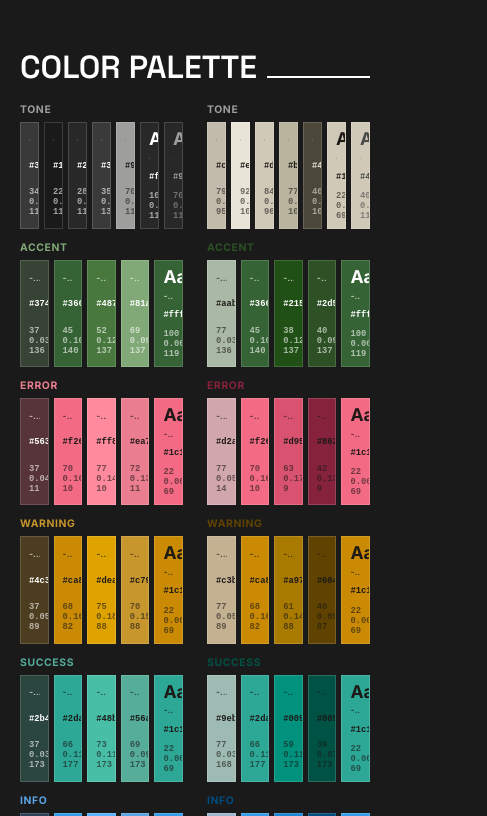
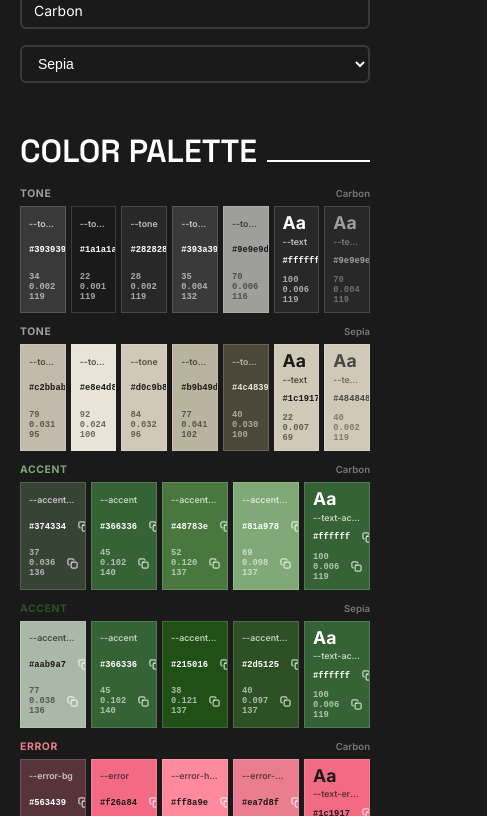
Before and after one commit to ABHC/design-system-tester, a SvelteKit app: page /customizer in a window 390 px wide. Shown: the part 948-1764 px from the top of the page, 487 px wide, since content can reach past the window. Built offline with nearby package versions, Linux system fonts and the light colour scheme; a web font is replaced by a local one.

Commit message:
Make customizer responsive

```diff
--- a/src/routes/customizer/+page.svelte
+++ b/src/routes/customizer/+page.svelte
@@ -650,6 +650,13 @@
         padding: 10px 20px;
     }
 
+    @media (max-width: 1024px) {
+        .picker-tabs {
+            flex-wrap: wrap;
+            gap: 8px;
+        }
+    }
+
     .picker-toggles {
         display: flex;
         gap: 8px;
@@ -724,6 +731,12 @@
         border-color: var(--accent);
     }
 
+    @media (max-width: 1024px) {
+        .theme-selector-row {
+            flex-direction: column;
+        }
+    }
+
     @media (max-width: 768px) {
         .content {
             padding: 10px 20px 40px;
--- a/src/routes/customizer/Colorblind.svelte
+++ b/src/routes/customizer/Colorblind.svelte
@@ -499,7 +499,7 @@
     }
 
     .cb-score-label {
-        color: var(--text-muted);
+        color: var(--text);
         flex: 1;
     }
 
@@ -527,7 +527,7 @@
 
     .cb-score-hint {
         font-size: 0.7rem;
-        color: var(--text-muted);
+        color: var(--text);
         margin-top: 2px;
     }
 
@@ -571,7 +571,7 @@
     }
 
     .cb-change-pair {
-        color: var(--text-muted);
+        color: var(--text);
         white-space: nowrap;
         overflow: hidden;
         text-overflow: ellipsis;
--- a/src/routes/customizer/Contrast.svelte
+++ b/src/routes/customizer/Contrast.svelte
@@ -91,6 +91,21 @@
     }
 
     const tokens = $derived(makeTokensFor(selected_tone_palette, selected_tone));
+
+    interface RenderContext {
+        palette: ToneTheme;
+        tk: Record<string, string>;
+    }
+
+    const has_opposite = $derived(opposite_theme !== null && opposite_tokens !== null);
+
+    const contexts = $derived.by((): RenderContext[] => {
+        const arr: RenderContext[] = [{ palette: selected_tone_palette, tk: tokens }];
+        if (opposite_theme && opposite_tokens) {
+            arr.push({ palette: opposite_theme, tk: opposite_tokens });
+        }
+        return arr;
+    });
 
     function getSemanticLabel(name: string): string {
         const map: Record<string, string | undefined> = {
@@ -439,10 +454,66 @@
             <span style="color: var(--info-muted);">■</span> {trans?.contrast.surface_badge}
         </p>
 
-        <!-- Surface & Text Cards -->
-        {#snippet surfaceCards(palette: ToneTheme, tk: Record<string, string>)}
-            <div class="semantic-cards">
+        <!-- Surface separation card -->
+        {#snippet surfaceCard(palette: ToneTheme, tk: Record<string, string>)}
+            <div class="sem-card">
+                <div class="sem-card-header">
+                    <span class="sem-card-title">{trans?.contrast.cat_surfaces}</span>
+                    {#if has_opposite}
+                        <span class="sem-card-hex">{palette.name}</span>
+                    {/if}
+                </div>
+                <div class="sem-card-surfaces">
+                    {#each [
+                        { label: 'tone-bg', hex: palette.bg },
+                        { label: 'tone', hex: palette.card },
+                        { label: 'tone-hover', hex: tk['--tone-hover'] },
+                    ] as s}
+                        <div
+                            class="sem-surface-swatch"
+                            style="background: {s.hex}; color: {tk['--text']}"
+                        >
+                            <span class="sem-surface-label">{s.label}</span>
+                            <span class="sem-surface-hex">{s.hex}</span>
+                        </div>
+                    {/each}
+                </div>
+                <div class="sem-card-checks">
+                    {#each [
+                        {
+                            label: 'tone',
+                            sublabel: 'tone-bg',
+                            c1: palette.card,
+                            c2: palette.bg
+                        },
+                        {
+                            label: 'tone-hover',
+                            sublabel: 'tone-bg',
+                            c1: tk['--tone-hover'],
+                            c2: palette.bg
+                        },
+                        {
+                            label: 'tone-hover',
+                            sublabel: 'tone',
+                            c1: tk['--tone-hover'],
+                            c2: palette.card
+                        },
+                    ] as check}
+                        {@const ratio = getContrastRatio(check.c1, check.c2)}
+                        <div class="sem-check-row">
+                            <div class="swatch-surface-outer" style="background: {check.c2};">
+                                <div class="swatch-surface-inner" style="background: {check.c1};"></div>
+                            </div>
+                            <span class="sem-check-label">{check.label} / {check.sublabel}</span>
+                            <span class="sem-check-ratio">{ratio}</span>
+                        </div>
+                    {/each}
+                </div>
+            </div>
+        {/snippet}
+
         <!-- Text readability card -->
+        {#snippet textCard(palette: ToneTheme, tk: Record<string, string>)}
             <div class="sem-card">
                 <div class="sem-card-header">
                     <span class="sem-card-title">{trans?.contrast.cat_text}</span>
@@ -498,79 +569,25 @@
                     {/each}
                 </div>
             </div>
-
-                <!-- Surface separation card -->
-                <div class="sem-card">
-                    <div class="sem-card-header">
-                        <span class="sem-card-title">{trans?.contrast.cat_surfaces}</span>
-                    </div>
-                    <div class="sem-card-surfaces">
-                        {#each [
-                            { label: 'tone-bg', hex: palette.bg },
-                            { label: 'tone', hex: palette.card },
-                            { label: 'tone-hover', hex: tk['--tone-hover'] },
-                        ] as s}
-                            <div
-                                class="sem-surface-swatch"
-                                style="background: {s.hex}; color: {tk['--text']}"
-                            >
-                                <span class="sem-surface-label">{s.label}</span>
-                                <span class="sem-surface-hex">{s.hex}</span>
-                            </div>
-                        {/each}
-                    </div>
-                    <div class="sem-card-checks">
-                        {#each [
-                            {
-                                label: 'tone',
-                                sublabel: 'tone-bg',
-                                c1: palette.card,
-                                c2: palette.bg
-                            },
-                            {
-                                label: 'tone-hover',
-                                sublabel: 'tone-bg',
-                                c1: tk['--tone-hover'],
-                                c2: palette.bg
-                            },
-                            {
-                                label: 'tone-hover',
-                                sublabel: 'tone',
-                                c1: tk['--tone-hover'],
-                                c2: palette.card
-                            },
-                        ] as check}
-                            {@const ratio = getContrastRatio(check.c1, check.c2)}
-                            <div class="sem-check-row">
-                                <div class="swatch-surface-outer" style="background: {check.c2};">
-                                    <div class="swatch-surface-inner" style="background: {check.c1};"></div>
-                                </div>
-                                <span class="sem-check-label">{check.label} / {check.sublabel}</span>
-                                <span class="sem-check-ratio">{ratio}</span>
-                            </div>
-                        {/each}
-                    </div>
-                </div>
-            </div>
         {/snippet}
 
         <div class="contrast-category-title">
             {trans?.contrast.cat_surfaces} & {trans?.contrast.cat_text}
         </div>
         <p class="contrast-note">{trans?.contrast.surface_note}</p>
-        <div class="semantic-columns">
-            {@render surfaceCards(selected_tone_palette, tokens)}
-            {#if opposite_theme && opposite_tokens}
-                {@render surfaceCards(opposite_theme, opposite_tokens)}
-            {/if}
+        <div class="semantic-grid" class:dual={has_opposite}>
+            {#each contexts as ctx}
+                {@render surfaceCard(ctx.palette, ctx.tk)}
+            {/each}
+            {#each contexts as ctx}
+                {@render textCard(ctx.palette, ctx.tk)}
+            {/each}
         </div>
 
         <!-- Semantic Color Preview -->
         <div class="contrast-category-title">{trans?.contrast.cat_semantic}</div>
         <p class="contrast-note">{trans?.contrast.semantic_note}</p>
-        {#snippet semanticCards(palette: ToneTheme, tk: Record<string, string>)}
-            <div class="semantic-cards">
-                {#each SEMANTIC_NAMES as name}
+        {#snippet semCard(name: string, palette: ToneTheme, tk: Record<string, string>)}
             {@const base_hex = getSemanticHex(name)}
             {@const text_on_color = tk[`--text-${name}`]}
             {@const muted_hex = tk[`--${name}-muted`]}
@@ -627,6 +644,9 @@
                         style="background:{palette.card};"
                     >
                         {getSemanticLabel(name)}
+                        {#if has_opposite}
+                            <span class="sem-card-palette">· {palette.name}</span>
+                        {/if}
                     </span>
                     <span
                         class="sem-card-hex"
@@ -662,15 +682,14 @@
                     {/each}
                 </div>
             </div>
-                {/each}
-            </div>
         {/snippet}
 
-        <div class="semantic-columns">
-            {@render semanticCards(selected_tone_palette, tokens)}
-            {#if opposite_theme && opposite_tokens}
-                {@render semanticCards(opposite_theme, opposite_tokens)}
-            {/if}
+        <div class="semantic-grid" class:dual={has_opposite}>
+            {#each SEMANTIC_NAMES as name}
+                {#each contexts as ctx}
+                    {@render semCard(name, ctx.palette, ctx.tk)}
+                {/each}
+            {/each}
         </div>
 
 
@@ -805,16 +824,23 @@
         margin-bottom: 0.5rem;
     }
 
-    /* Semantic columns (dual-theme) */
-    .semantic-columns {
-        display: flex;
-        gap: 1.5rem;
+    /* Semantic grid: auto-fill when single, paired 2-col when dual */
+    .semantic-grid {
+        display: grid;
+        grid-template-columns: repeat(auto-fill, minmax(280px, 1fr));
+        gap: 0.75rem;
         margin-top: 0.75rem;
     }
 
-    .semantic-columns > .semantic-cards {
-        flex: 0.5;
-        min-width: 0;
+    .semantic-grid.dual {
+        grid-template-columns: 1fr 1fr;
+    }
+
+    .sem-card-palette {
+        font-size: 0.6rem;
+        font-weight: 600;
+        opacity: 0.7;
+        margin-left: 0.25rem;
     }
 
     /* Surface swatches (inside sem-card) */
@@ -864,14 +890,6 @@
         width: 1rem;
         height: 0.7rem;
         border-radius: 2px;
-    }
-
-    /* Semantic cards */
-    .semantic-cards {
-        display: grid;
-        grid-template-columns: repeat(auto-fill, minmax(280px, 1fr));
-        gap: 0.75rem;
-        margin-top: 0.75rem;
     }
 
     .sem-card {
@@ -927,7 +945,7 @@
 
     .sem-check-label {
         font-size: 0.65rem;
-        color: var(--text-muted);
+        color: var(--text);
         flex: 1;
         min-width: 0;
         white-space: nowrap;
@@ -1026,26 +1044,26 @@
     .suggest-hex {
         font-size: 0.65rem;
         font-family: monospace;
-        color: var(--text-muted);
+        color: var(--text);
     }
 
     .suggest-oklch {
         font-size: 0.55rem;
         font-family: monospace;
-        color: var(--text-muted);
+        color: var(--text);
         opacity: 0.6;
     }
 
     .suggest-arrow {
         font-size: 1rem;
-        color: var(--text-muted);
+        color: var(--text);
         flex-shrink: 0;
     }
 
     .suggest-detail {
         margin-top: 0.35rem;
         font-size: 0.7rem;
-        color: var(--text-muted);
+        color: var(--text);
         font-style: italic;
         font-family: monospace;
     }
@@ -1056,9 +1074,20 @@
         gap: 30px;
     }
 
-    @media (max-width: 768px) {
+    @media (max-width: 1024px) {
+        .semantic-grid.dual {
+            grid-template-columns: 1fr;
+        }
+
         .rules-block {
             flex-direction: column;
         }
     }
+
+    @media (max-width: 768px) {
+        .sem-check-label {
+            white-space: normal;
+            line-height: 1.15;
+        }
+    }
 </style>
--- a/src/routes/customizer/ThemeSwatches.svelte
+++ b/src/routes/customizer/ThemeSwatches.svelte
@@ -134,49 +134,72 @@
         if (!opposite_tokens || !opposite_palette) return null;
         return buildGroups(opposite_tokens, opposite_palette.card);
     });
+
+    interface InterleavedCell {
+        group: SwatchGroup;
+        palette_name: string;
+    }
+
+    const cells = $derived.by((): InterleavedCell[] => {
+        const out: InterleavedCell[] = [];
+        for (let i = 0; i < current_groups.length; i++) {
+            out.push({ group: current_groups[i], palette_name: current_palette.name });
+            if (opposite_groups && opposite_palette) {
+                out.push({ group: opposite_groups[i], palette_name: opposite_palette.name });
+            }
+        }
+        return out;
+    });
+
+    const has_opposite = $derived(opposite_groups !== null);
 </script>
 
-{#snippet swatchCol(groups: SwatchGroup[])}
-    <div class="ts-col">
-        {#each groups as group}
-            <div class="ts-group">
+<div class="ts-grid" class:dual={has_opposite}>
+    {#each cells as cell}
+        <div class="ts-group">
+            <div class="ts-group-header">
                 <span
                     class="ts-group-label"
-                    style={group.labelColor ? `color: ${group.labelColor};` : ''}
+                    style={cell.group.labelColor ? `color: ${cell.group.labelColor};` : ''}
                 >
-                    {group.label}
+                    {cell.group.label}
                 </span>
-                <SwatchRow swatches={group.swatches} />
+                {#if has_opposite}
+                    <span class="ts-group-palette">{cell.palette_name}</span>
+                {/if}
             </div>
-        {/each}
-    </div>
-{/snippet}
-
-<div class="ts-columns">
-    {@render swatchCol(current_groups)}
-    {#if opposite_groups}
-        {@render swatchCol(opposite_groups)}
-    {/if}
+            <SwatchRow swatches={cell.group.swatches} />
+        </div>
+    {/each}
 </div>
 
 <style>
-    .ts-columns {
-        display: flex;
-        gap: 1.5rem;
-    }
-
-    .ts-col {
-        flex: 0.5;
-        min-width: 0;
+    .ts-grid {
         display: flex;
         flex-direction: column;
         gap: 0.75rem;
+    }
+
+    .ts-grid.dual {
+        display: grid;
+        grid-template-columns: 1fr 1fr;
+        column-gap: 1.5rem;
+        row-gap: 0.75rem;
     }
 
     .ts-group {
         display: flex;
         flex-direction: column;
         gap: 4px;
+        min-width: 0;
+    }
+
+    .ts-group-header {
+        display: flex;
+        align-items: baseline;
+        justify-content: space-between;
+        gap: 0.5rem;
+        margin-bottom: 2px;
     }
 
     .ts-group-label {
@@ -185,6 +208,21 @@
         text-transform: uppercase;
         letter-spacing: 0.06em;
         color: var(--text-muted);
-        margin-bottom: 2px;
+    }
+
+    .ts-group-palette {
+        font-size: 0.6rem;
+        font-weight: 600;
+        color: var(--text-muted);
+        opacity: 0.7;
+        white-space: nowrap;
+        overflow: hidden;
+        text-overflow: ellipsis;
+    }
+
+    @media (max-width: 1024px) {
+        .ts-grid.dual {
+            grid-template-columns: 1fr;
+        }
     }
 </style>
```
Also changed, not shown: src/routes/customizer/Rules.svelte (+7 -11 lines). Lines whose indentation alone changed are shown as unchanged.
